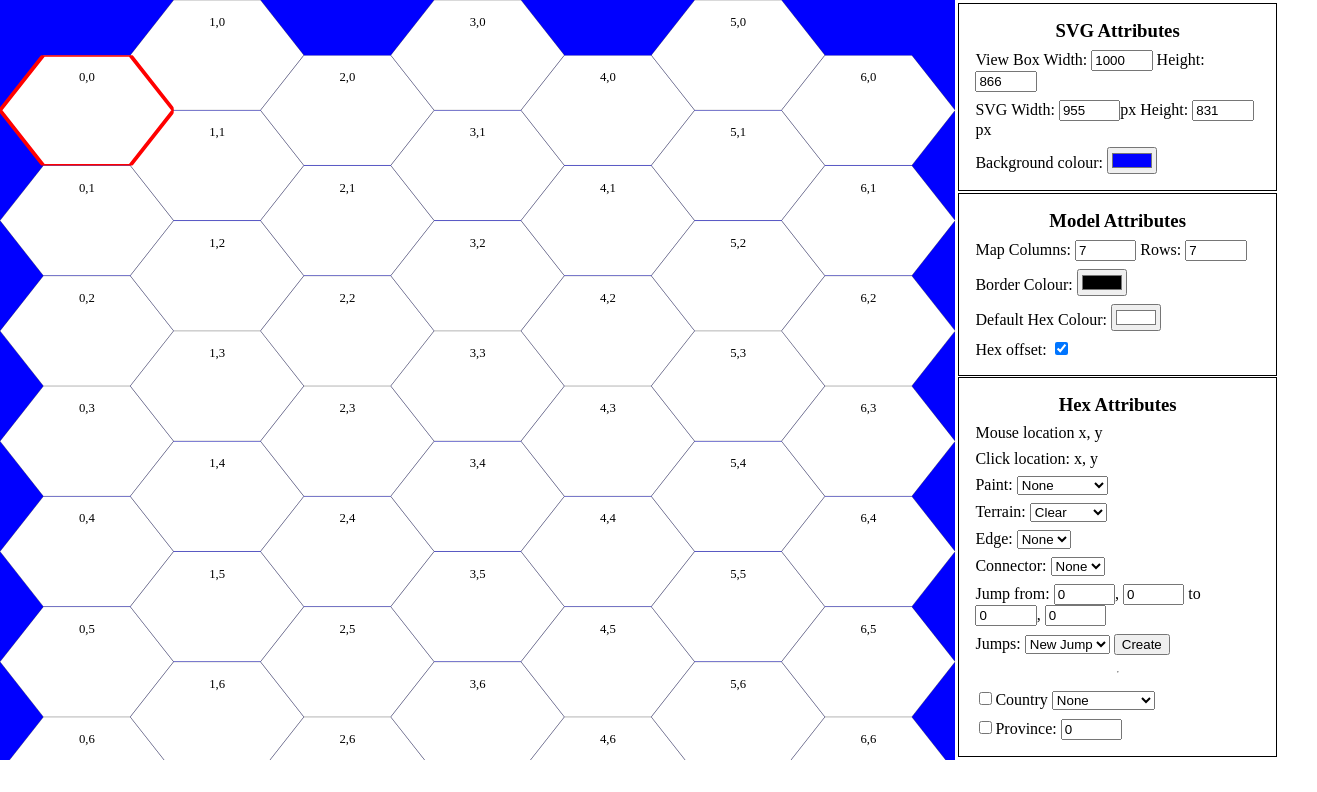
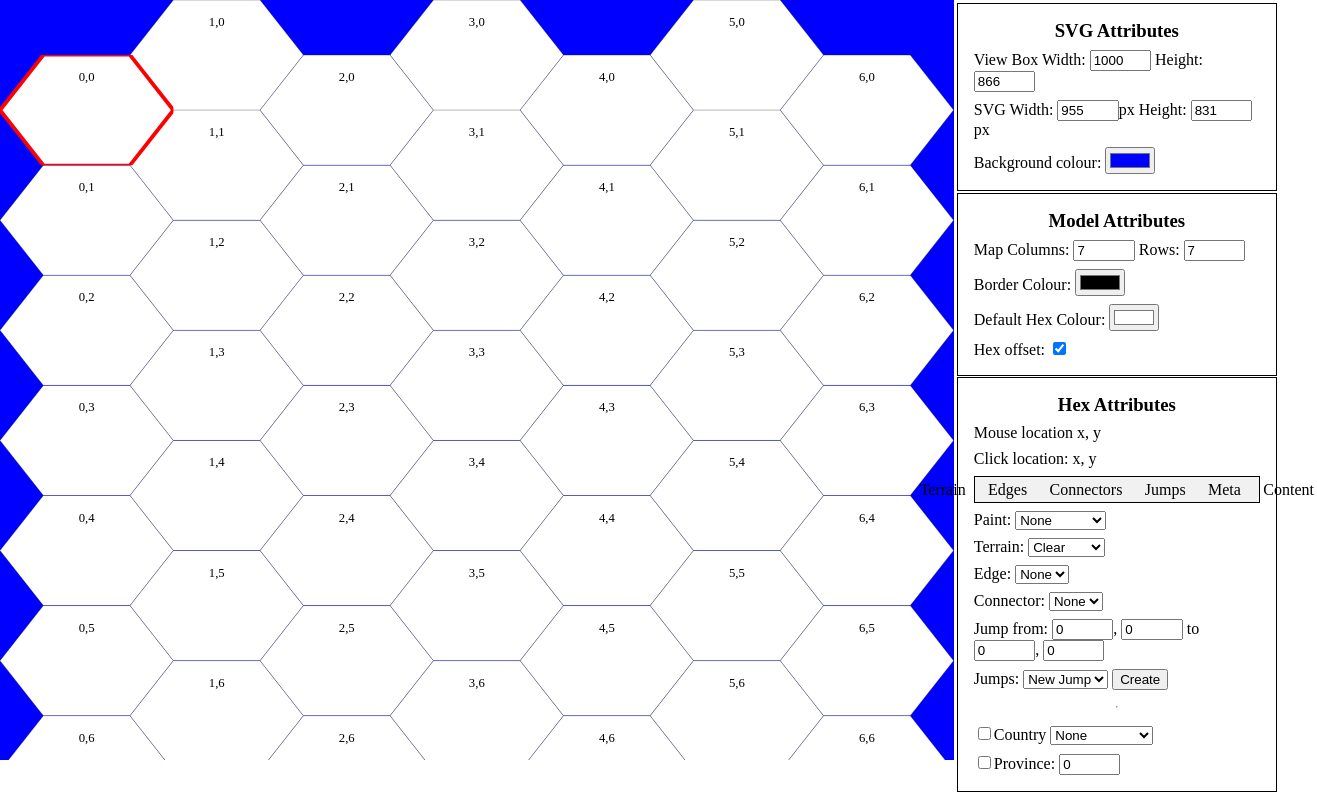
Before and after one commit to BigMac6691/HexMapEditor, a website: page index.html in a window 1280 px wide. Shown: the part 40-832 px from the top of the page, 1317 px wide, since content can reach past the window. Before the commit the page ends 800 px from the top, so only its background shows below. Drawn offline with Linux system fonts and the light colour scheme.

Commit message:
Fixed bug in corners.  Started switching select menu.

```diff
--- a/public/css/main.css
+++ b/public/css/main.css
@@ -62,6 +62,33 @@ input[type='number']
     padding: 1em;
 }
 
+.menuContainer
+{
+    display: flex;
+    flex-direction: row;
+    column-gap: 1em;
+    justify-content: center;
+    align-content: center;
+    border: black solid 0.05em;
+    background-color: #f1f1f1;
+}
+
+.menuItem
+{
+    padding: 0.2em;
+    cursor: pointer;
+}
+
+.menuItem:hover
+{
+    background-color: #999999;
+}
+
+.menuItemSelected
+{
+    background-color: #cccccc;
+}
+
 #controlPanel .jumpInput
 {
     width: 4em;
--- a/public/js/Hex.js
+++ b/public/js/Hex.js
@@ -68,8 +68,12 @@ class Hex
         if(this.corners.partialHas(value))
             return;
 
-        let matches = this.corners.partialGetAll({edge: value.edge, edgeIndex: value.edgeIndex});
-        matches.forEach(m => this.svg.removeChild(m));
+        let matches = this.corners.partialGetAll({edge: value.edge, edgeIndex: value.edgeIndex}, 1);
+        matches.forEach(m =>
+        {
+            this.svg.removeChild(m[1]);
+            this.corners.delete(m[0]);
+        });
 
         let n = SVG.createUse(`${value.edge}_e${value.edgeIndex}_c${value.cornerType}_v${value.variant}`);
         n.setAttribute("x", this.hexTerrain.x.baseVal.value);
--- a/public/js/HexMap.js
+++ b/public/js/HexMap.js
@@ -95,12 +95,6 @@ class HexMap
                 });
             }
         });
-
-        console.log("Edges:");
-        console.log(this.edges);
-        console.log("Corners:");
-        console.log(this.corners);
-        console.log("===============================");
 
         this.connectors = new Map();
         this.connectorTypes = new Set();
--- a/public/js/HexMapEditor.js
+++ b/public/js/HexMapEditor.js
@@ -110,6 +110,19 @@ class HexMapEditor
         this.mouseClick = HTML.create("p", {innerHTML: "Click location: x, y"});
         div.append(this.mouseMove, this.mouseClick);
 
+        this.boundMenuClick = this.handleMenu.bind(this);
+
+        this.menuList = new Map();
+        let menu = HTML.create("div", null, ["menuContainer"]);
+        ["Terrain", "Edges", "Connectors", "Jumps", "Meta", "Content"]
+            .forEach(m =>
+            {
+                let n = HTML.create("div", {innerHTML: m}, ["menuItem"], {click: this.boundMenuClick});
+                menu.append(n);
+                this.menuList.set(n, m);
+            });
+        div.append(menu);
+
         this.paintSelect = HTML.create("select");
         HTML.addOptions(this.paintSelect,
             [
@@ -188,6 +201,13 @@ class HexMapEditor
         }
 
         return div;
+    }
+
+    handleMenu(evt)
+    {
+        this.menuList.forEach((v, k) => k.classList.remove("menuItemSelected"));
+        evt.target.classList.add("menuItemSelected");
+        console.log(this.menuList.get(evt.target));
     }
 
     handleKeypress(evt)
```
Also changed, not shown: public/js/KOMap.js (+4 -4 lines).
